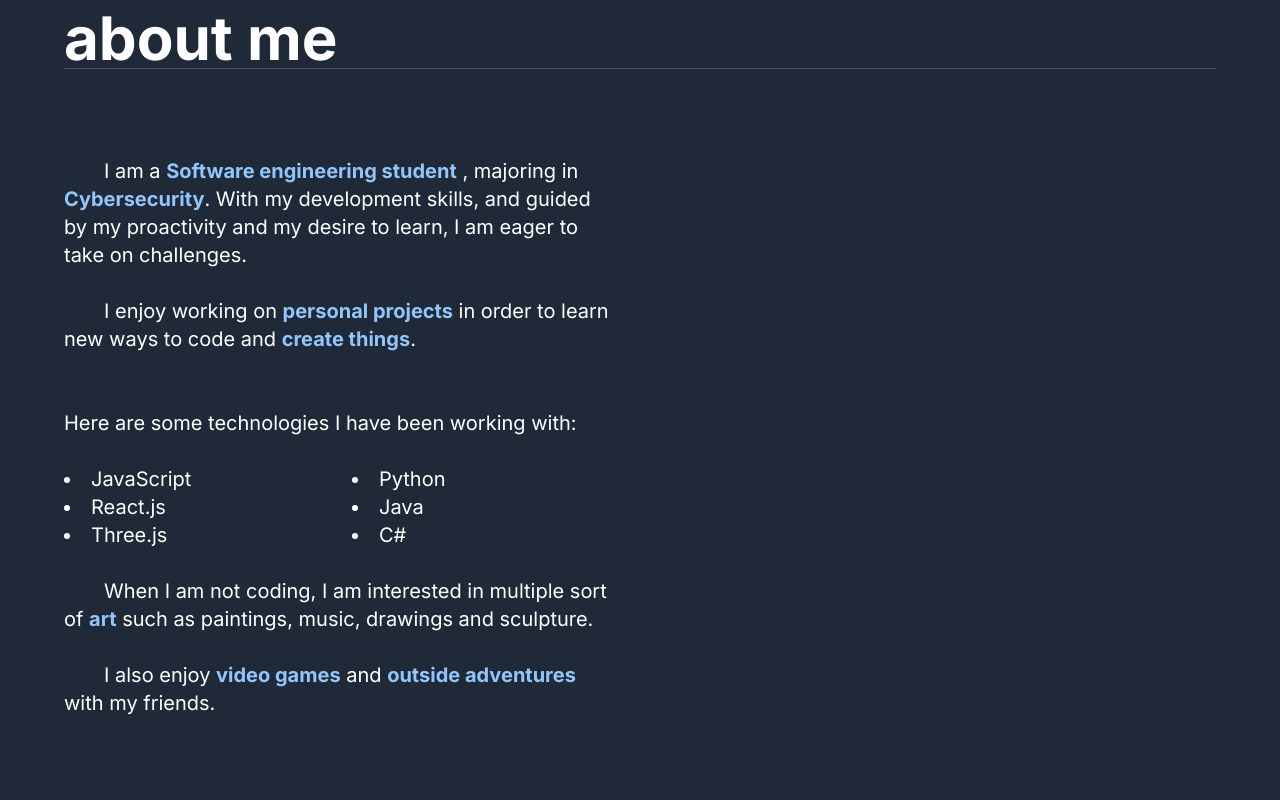
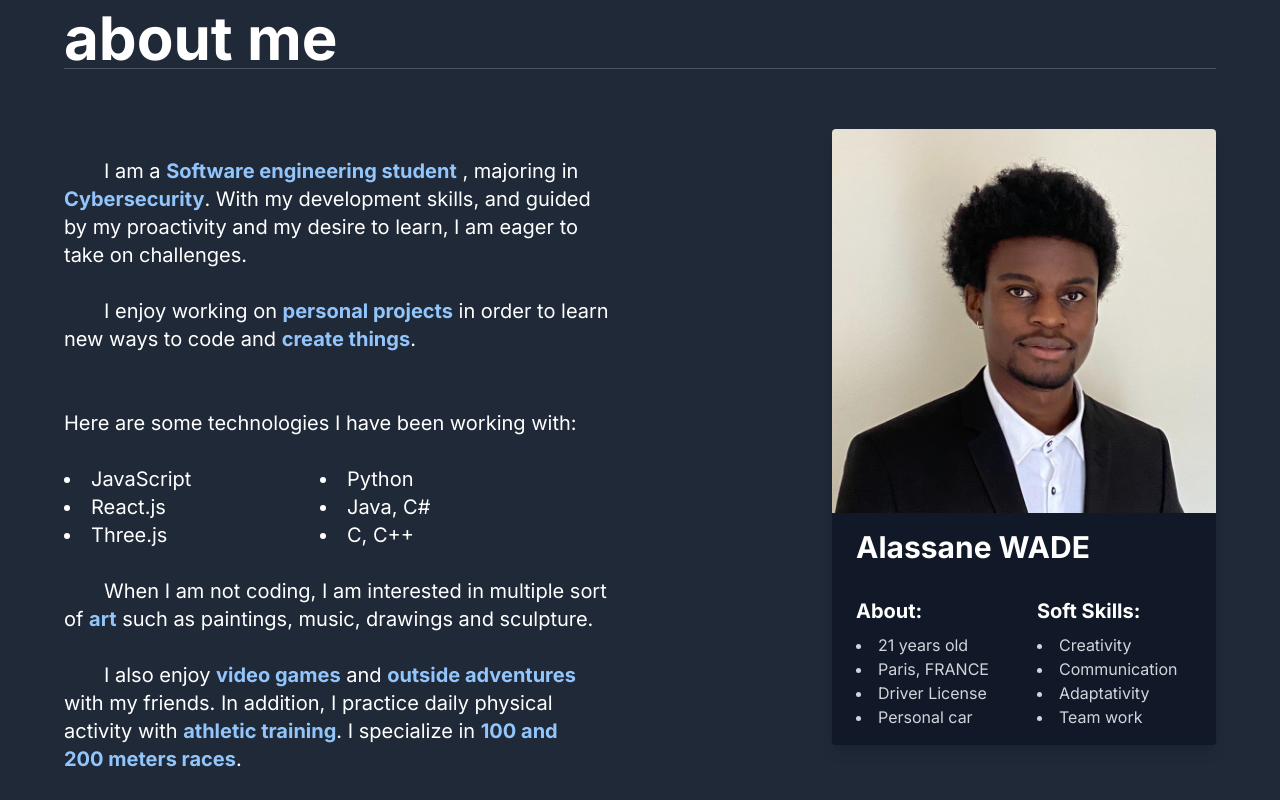
Before and after one commit to alassane8/alassanewade.com, a Next.js app in the folder portfolio/: page / in a window 1280 px wide. Shown: the part 720-1520 px from the top of the page. Built offline with nearby package versions, Linux system fonts and the light colour scheme.

Commit message:
feat: add personal info card + new tech

```diff
--- a/portfolio/app/components/about.js
+++ b/portfolio/app/components/about.js
@@ -8,6 +8,35 @@ const About = () => {
         <div class="border-t border-gray-600"></div>
         <br />
       </h1>
+      <div className = "float-right">
+      <div className="max-w-sm rounded overflow-hidden shadow-lg hover:scale-105 bg-gray-900">
+          <img className="w-full" src="/images/Alassane.jpeg" alt="ArianeGroup"></img>
+          <div className="px-6 py-4">
+            <div className="font-bold text-3xl text-white hover:scale-105">
+              Alassane WADE
+            </div>
+          </div>
+        <div class="flex">
+          <div className="px-6 py-4">
+            <div className="text-white font-bold text-xl mb-2">About:</div>
+            <div class="text-gray-300">
+                <li className = "hover:text-blue-300 hover:font-bold">21 years old</li>
+                <li className = "hover:text-blue-300 hover:font-bold">Paris, FRANCE</li>
+                <li className = "hover:text-blue-300 hover:font-bold">Driver License</li>
+                <li className = "hover:text-blue-300 hover:font-bold">Personal car</li>
+            </div>
+          </div>
+          <div className="px-6 py-4">
+            <div className="text-white font-bold text-xl mb-2">Soft Skills:</div>
+            <div class="text-gray-300">
+                <li className = "hover:text-blue-300 hover:font-bold">Creativity</li>
+                <li className = "hover:text-blue-300 hover:font-bold">Communication</li>
+                <li className = "hover:text-blue-300 hover:font-bold">Adaptativity</li>
+                <li className = "hover:text-blue-300 hover:font-bold">Team work</li>
+            </div>
+          </div></div>
+        </div>
+      </div>
         <p className="text-xl text-white">
         <br /> {/* New paragraph */}
         &emsp;&emsp;I am a {' '}
@@ -32,15 +61,15 @@ const About = () => {
             Here are some technologies I have been working with:<br /><br />
         </p>
         <div class="flex">
-          <div class="w-1/4 text-xl text-white">
+          <div class="w-1/3 text-xl text-white">
               <li className = "hover:text-blue-300 hover:font-bold">JavaScript</li>
               <li className = "hover:text-blue-300 hover:font-bold">React.js</li>
               <li className = "hover:text-blue-300 hover:font-bold">Three.js</li>
           </div>
-          <div class="w-2/4 text-xl text-white">
+          <div class="w-2/3 text-xl text-white">
               <li className = "hover:text-blue-300 hover:font-bold">Python</li>
-              <li className = "hover:text-blue-300 hover:font-bold">Java</li>
-              <li className = "hover:text-blue-300 hover:font-bold">C#</li>
+              <li className = "hover:text-blue-300 hover:font-bold">Java, C#</li>
+              <li className = "hover:text-blue-300 hover:font-bold">C, C++</li>
           </div>
       </div>
       <p className="text-xl text-white"><br />
@@ -56,6 +85,17 @@ const About = () => {
           <strong>outside adventures</strong>
           </span><br />
         with my friends.
+        In addition, I practice daily physical<br />
+        activity  with {' '}
+        <span className="text-blue-300">
+        <strong>athletic training</strong>
+        </span>.
+        I specialize in {' '}
+        <span className="text-blue-300">
+        <strong>100 and<br />200 meters races</strong>
+        </span>.
+      </p>
+      <p>
       </p>
     </div>
   );
```
